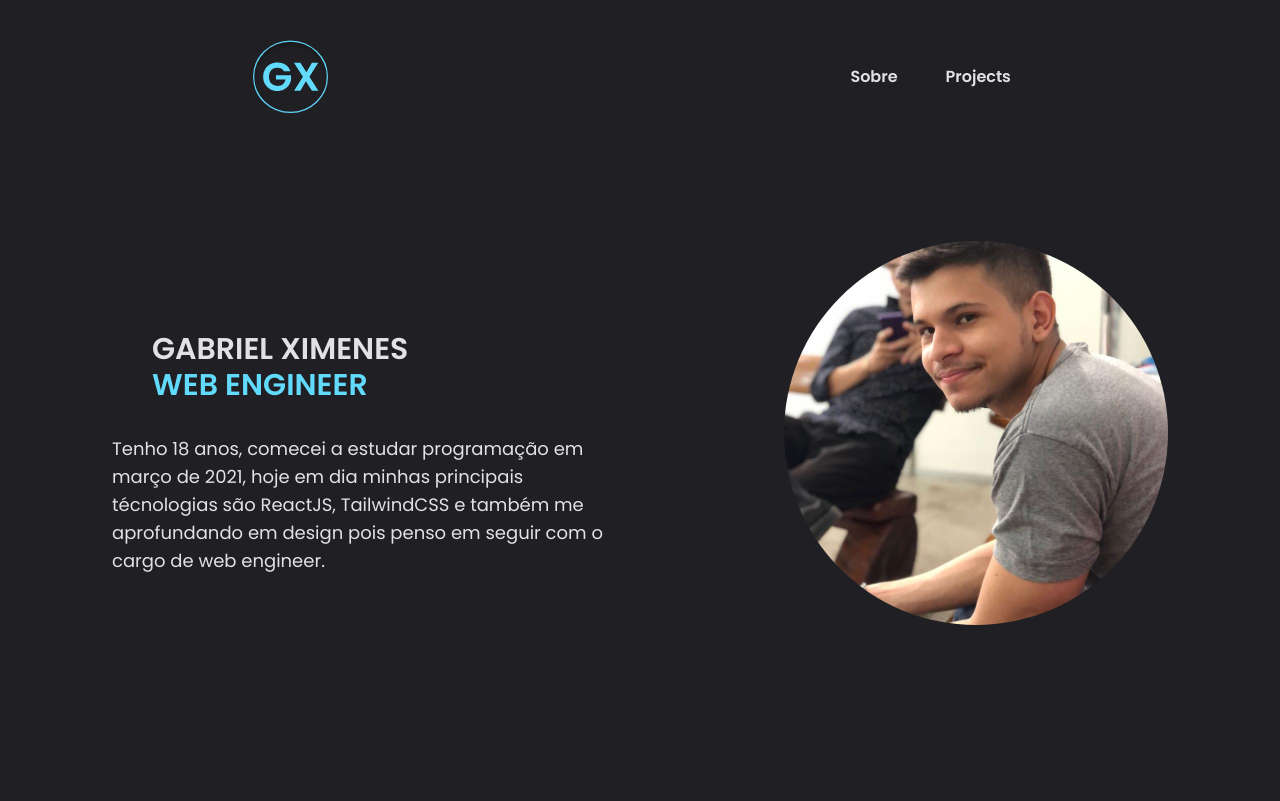
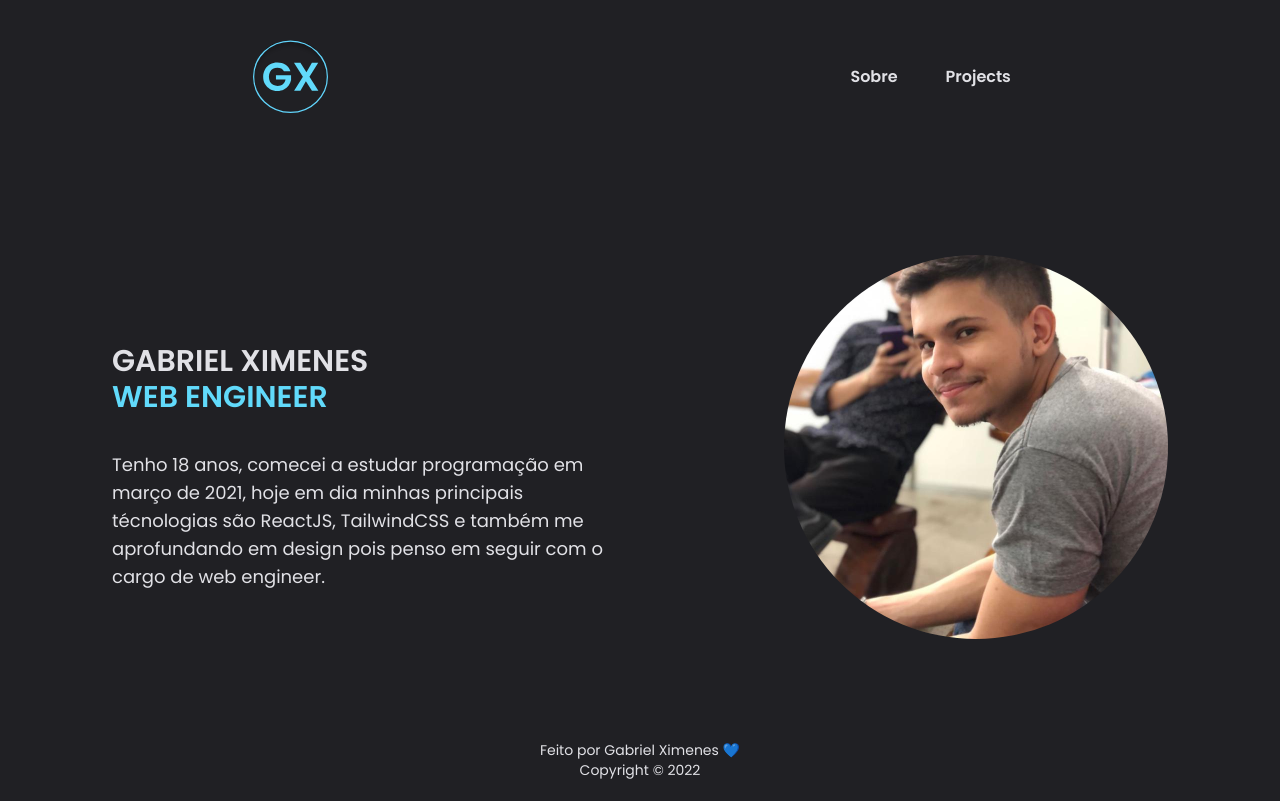
Before and after one commit to ximeen/new_portfolio, a React (Vite) app: page / in a window 1280 px wide. Built offline with nearby package versions, Linux system fonts and the light colour scheme.

Commit message:
:package: create footer

```diff
--- a/src/components/About.tsx
+++ b/src/components/About.tsx
@@ -1,3 +1,4 @@
+import { Footer } from './Footer'
 import { Header } from './Header'
 import Eu from '/ximeen_foto.jpg'
 
@@ -5,10 +6,10 @@ export function About(){
     return(
         <>
         <Header/>
-        <section className="h-[80vh] lg:flex justify-center  items-center">
+        <section className="h-[668px] lg:flex justify-center  items-center">
             <div className='lg:pr-40 items-center lg:items-start flex flex-col my-10'>
-                <h1 className="text-gray-100 font-semibold text-3xl px-10">GABRIEL XIMENES <br/> <span className="text-cian-500">WEB ENGINEER</span></h1>
-                <p className='max-w-lg text-gray-100 mt-8 px-10 lg:px-0 text-lg'>Tenho 18 anos,  comecei a estudar programação em março de 2021,
+                <h1 className="text-gray-100 font-semibold text-3xl px-10 lg:px-0">GABRIEL XIMENES <br/> <span className="text-cian-500">WEB ENGINEER</span></h1>
+                <p className='max-w-lg text-gray-100 mt-9 px-10 lg:px-0 text-lg'>Tenho 18 anos,  comecei a estudar programação em março de 2021,
                     hoje em dia minhas principais técnologias são ReactJS, TailwindCSS
                     e também me aprofundando em design pois penso em seguir com o cargo de web engineer.</p>
             </div>
@@ -19,6 +20,7 @@ export function About(){
                 </div>
             </div>
         </section>
+        <Footer/>
         </>
     )
 }
--- /dev/null
+++ b/src/components/Footer.tsx
@@ -0,0 +1,10 @@
+export function Footer(){
+    return(
+        <footer className="fixed bottom-0 w-[100%] text-center">
+            <div className="flex flex-col py-5 text-gray-100 text-sm font-normal">
+                <span>Feito por Gabriel Ximenes 💙</span>
+                <span>Copyright © 2022</span>
+            </div>
+        </footer>
+    )
+}
--- a/src/components/Projects.tsx
+++ b/src/components/Projects.tsx
@@ -1,10 +1,14 @@
+import { Footer } from "./Footer";
 import { Header } from "./Header";
 
 export function Projects(){
     return(
         <>
             <Header/>
+            <section>
 
+            </section>
+            <Footer/>
         </>
     )
 }
```
Also changed, not shown: public/circulos.svg (added).
